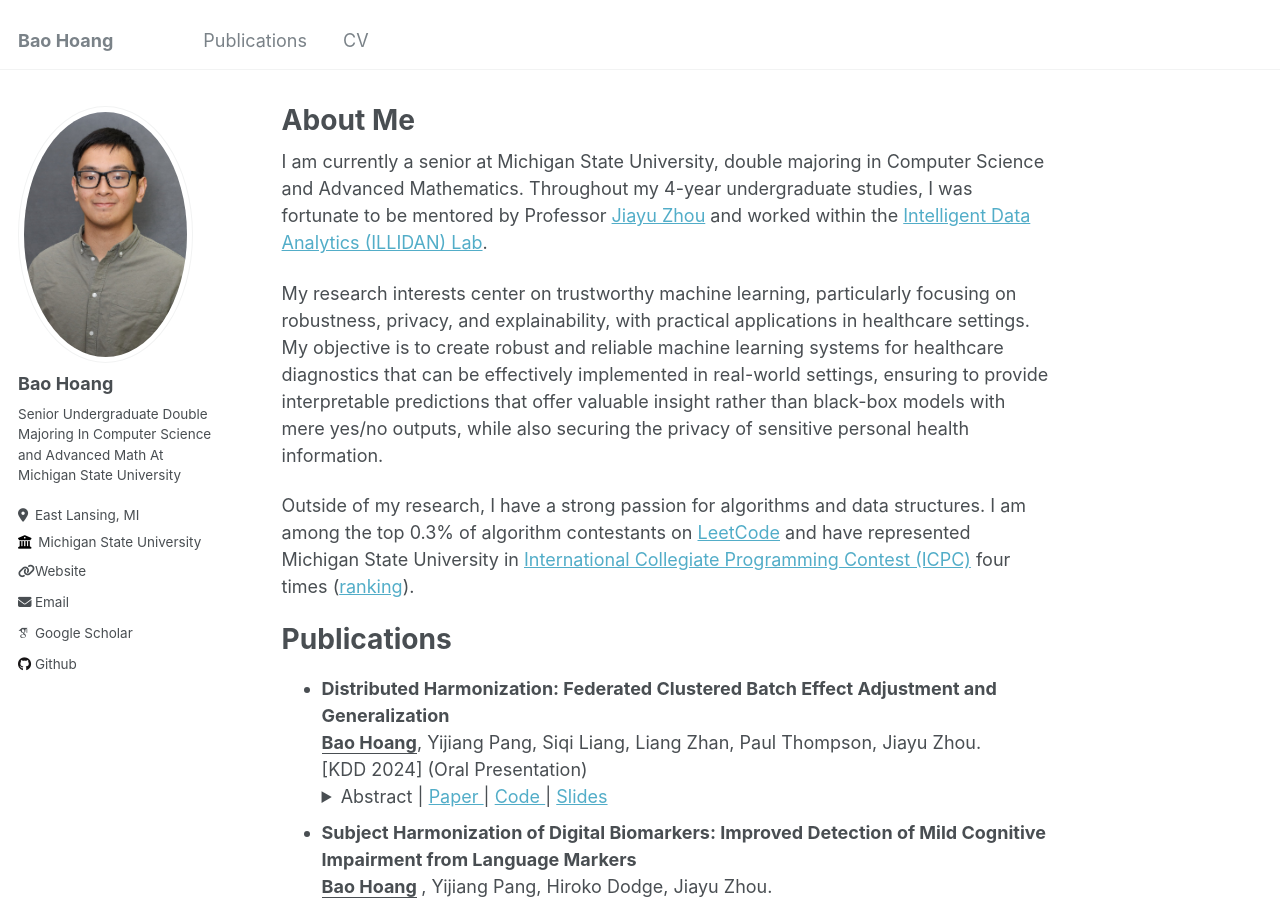
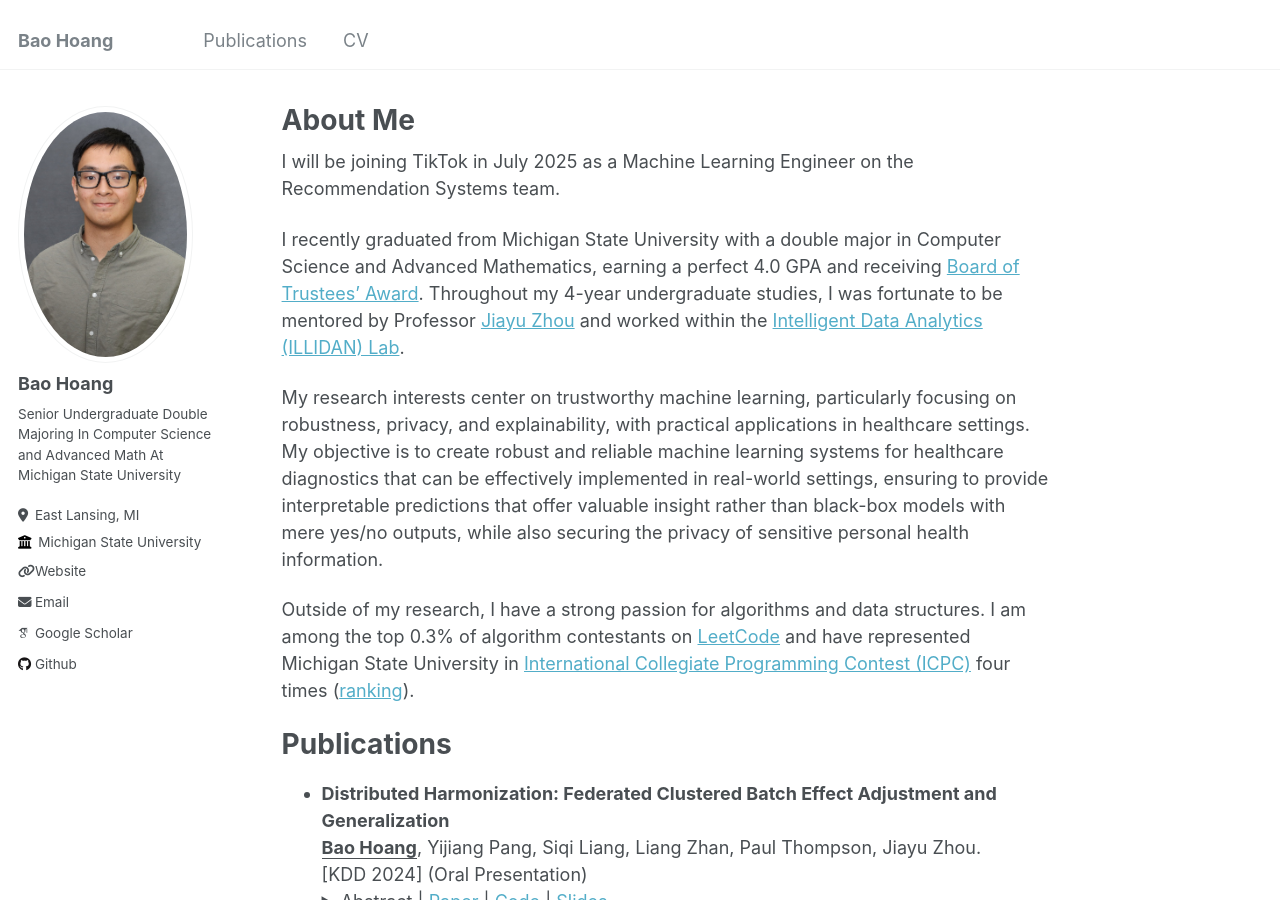
Before and after one commit to hoangcaobao/hoangcaobao.github.io, a Jekyll site: the page built from _pages/about.md, in a window 1280 px wide and 900 px high. Built offline with Jekyll 4.4.1, drawn with Linux system fonts in a browser that asks for light colours; some web fonts are replaced.

Commit message:
Update about.md

```diff
--- a/_pages/about.md
+++ b/_pages/about.md
@@ -7,7 +7,9 @@ redirect_from:
   - /about.html
 ---
 
-I am currently a senior at Michigan State University, double majoring in Computer Science and Advanced Mathematics. Throughout my 4-year undergraduate studies, I was fortunate to be mentored by Professor [Jiayu Zhou](https://jiayuzhou.github.io/) and worked within the [Intelligent Data Analytics (ILLIDAN) Lab](https://illidanlab.github.io/#about).
+I will be joining TikTok in July 2025 as a Machine Learning Engineer on the Recommendation Systems team.
+
+I recently graduated from Michigan State University with a double major in Computer Science and Advanced Mathematics, earning a perfect 4.0 GPA and receiving [Board of Trustees’ Award](https://msutoday.msu.edu/news/2025/275-msu-graduates-receive-board-of-trustees-award-for-academic-excellence-4-gpa). Throughout my 4-year undergraduate studies, I was fortunate to be mentored by Professor [Jiayu Zhou](https://jiayuzhou.github.io/) and worked within the [Intelligent Data Analytics (ILLIDAN) Lab](https://illidanlab.github.io/#about).
 
 My research interests center on trustworthy machine learning, particularly focusing on robustness, privacy, and explainability, with practical applications in healthcare settings. My objective is to create robust and reliable machine learning systems for healthcare diagnostics that can be effectively implemented in real-world settings, ensuring to provide interpretable predictions that offer valuable insight rather than black-box models with mere yes/no outputs, while also securing the privacy of sensitive personal health information.
 
```
